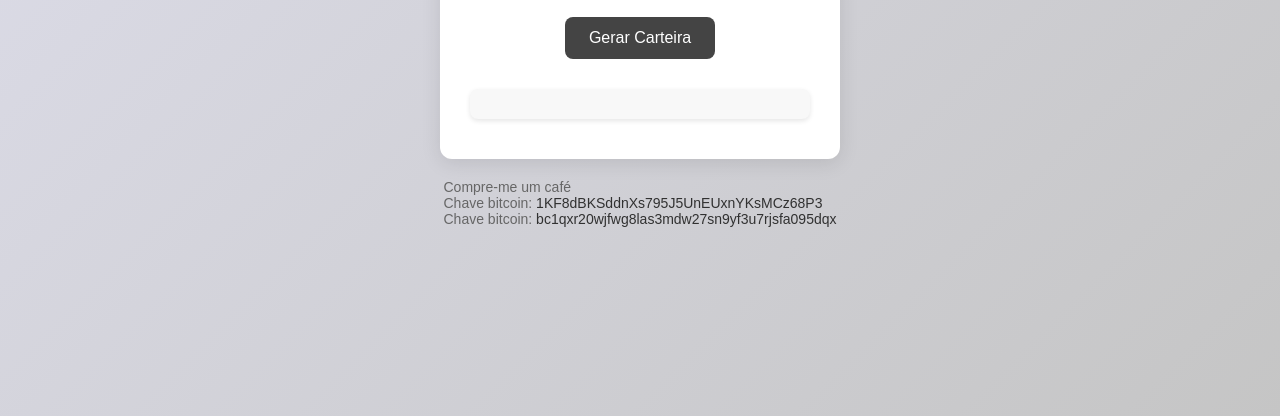
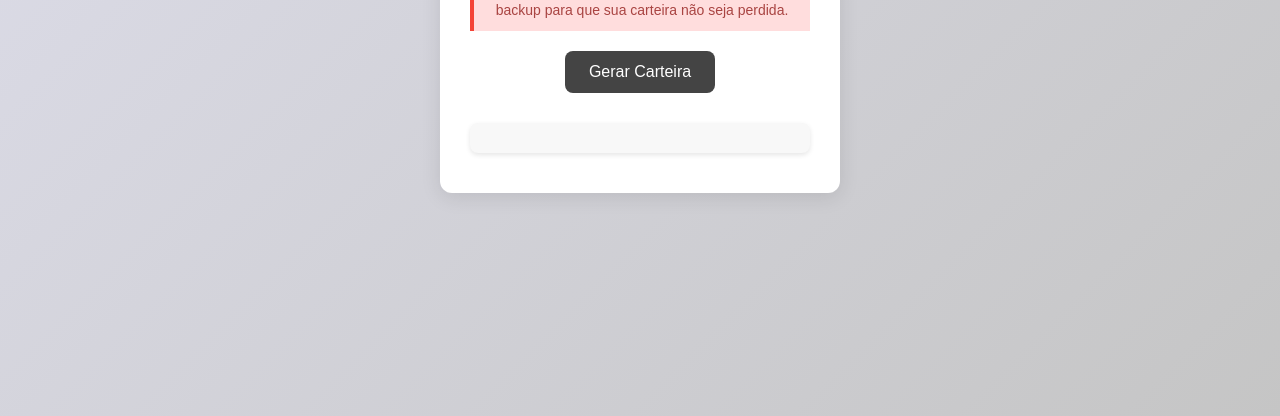
Before and after one commit to Alekssandher/cripto-wallet, a website: page src/index.html in a window 1280 px wide. Shown: the part 384-800 px from the top of the page. Drawn offline with Linux system fonts and the light colour scheme.

Commit message:
Fix: footer

```diff
--- a/src/index.html
+++ b/src/index.html
@@ -155,11 +155,11 @@
         <div class="output" id="output"></div>
     </div>
 
-    <footer>
+    <!-- <footer>
         <p id="cafe">Compre-me um café</p>
         <p class="chaveBtc">Chave bitcoin: <a href="https://blockchain.com/btc/address/1KF8dBKSddnXs795J5UnEUxnYKsMCz68P3" target="_blank">1KF8dBKSddnXs795J5UnEUxnYKsMCz68P3</a></p>
         <p class="chaveBtc">Chave bitcoin: <a href="https://www.blockchain.com/explorer/addresses/btc/bc1qxr20wjfwg8las3mdw27sn9yf3u7rjsfa095dqx" target="_blank">bc1qxr20wjfwg8las3mdw27sn9yf3u7rjsfa095dqx</a></p>
-    </footer>
+    </footer> -->
 
     <script>
 
@@ -174,8 +174,8 @@
             document.getElementsByClassName('title')[1].innerText = 'Bitcoin Wallet Generator'
             document.getElementById('warning').innerHTML = '<strong>Attention:</strong> We do not store your wallet information anywhere. It is very important that you save your backup information to avoid losing your wallet.'
             document.getElementById('header').innerHTML = 'Check the source code of this project on <a href="https://github.com/Alekssandher/cripto-wallet" target="_blank">GitHub</a>'
-            document.getElementsByClassName('chaveBtc')[0].innerHTML = 'Bitcoin key: <a href="https://blockchain.com/btc/address/1KF8dBKSddnXs795J5UnEUxnYKsMCz68P3" target="_blank">1KF8dBKSddnXs795J5UnEUxnYKsMCz68P3</a>'
-            document.getElementsByClassName('chaveBtc')[1].innerHTML = 'Bitcoin key: <a href="https://www.blockchain.com/explorer/addresses/btc/bc1qxr20wjfwg8las3mdw27sn9yf3u7rjsfa095dqx" target="_blank">bc1qxr20wjfwg8las3mdw27sn9yf3u7rjsfa095dqx</a></p>'
+            // document.getElementsByClassName('chaveBtc')[0].innerHTML = 'Bitcoin key: <a href="https://blockchain.com/btc/address/1KF8dBKSddnXs795J5UnEUxnYKsMCz68P3" target="_blank">1KF8dBKSddnXs795J5UnEUxnYKsMCz68P3</a>'
+            // document.getElementsByClassName('chaveBtc')[1].innerHTML = 'Bitcoin key: <a href="https://www.blockchain.com/explorer/addresses/btc/bc1qxr20wjfwg8las3mdw27sn9yf3u7rjsfa095dqx" target="_blank">bc1qxr20wjfwg8las3mdw27sn9yf3u7rjsfa095dqx</a></p>'
         }
 
         function generateWallet() {
```
